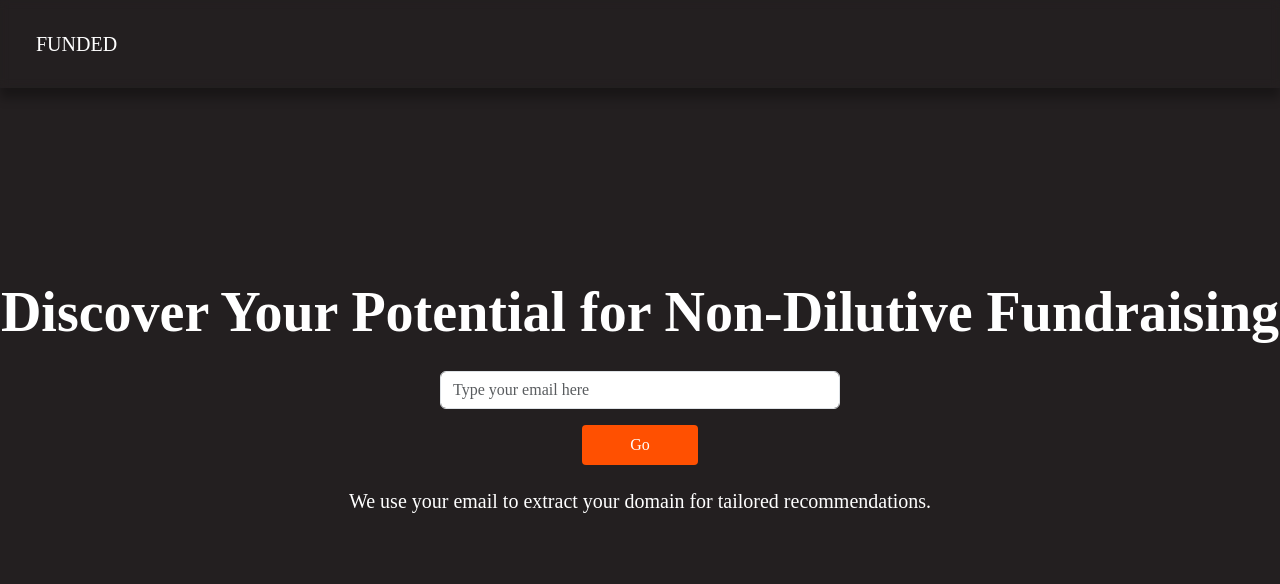
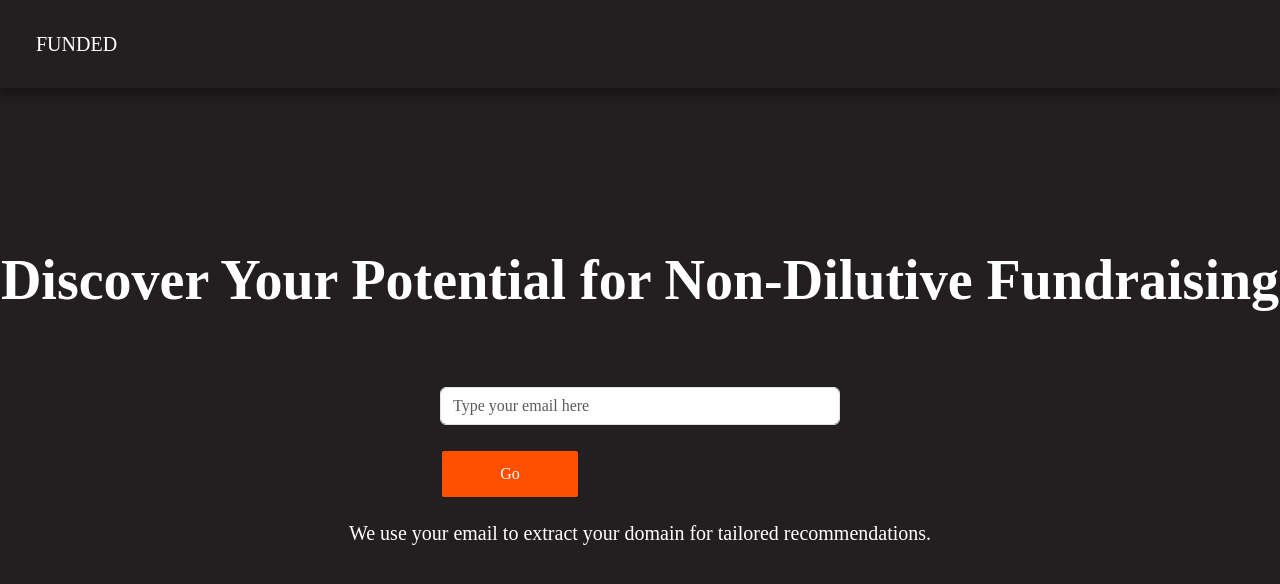
Before and after one commit to yaylymov/funded-app, a React (Vite) app in the folder funded-frontend/: page / in a window 1280 px wide. Shown: the top 584 px of the page. Built offline with nearby package versions, Linux system fonts and the light colour scheme.

Commit message:
Next update of the frontend

```diff
--- a/funded-frontend/package.json
+++ b/funded-frontend/package.json
@@ -17,6 +17,7 @@
     "react": "^18.3.1",
     "react-bootstrap": "^2.10.5",
     "react-dom": "^18.3.1",
+    "react-icons": "^5.3.0",
     "react-router-dom": "^6.27.0"
   },
   "devDependencies": {
--- a/funded-frontend/src/components/identify.jsx
+++ b/funded-frontend/src/components/identify.jsx
@@ -3,6 +3,8 @@ import axios from "axios";
 import {useNavigate} from "react-router-dom";
 import Dropdown from 'react-bootstrap/Dropdown';
 import DropdownButton from 'react-bootstrap/DropdownButton';
+import {FaSortAmountUp, FaUndo} from "react-icons/fa";
+
 
 function Identify() {
     const [data, setData] = useState([]);
@@ -44,6 +46,12 @@ function Identify() {
         }
     };
 
+    const handleResetSorting = () => {
+        setSortCriteria(null);
+        setSortOrder("asc");
+        setFilteredData(data);
+    };
+
     useEffect(() => {
         let sortedData = [...filteredData];
         if (sortCriteria) {
@@ -82,13 +90,16 @@ function Identify() {
 
             <div className="d-flex justify-content-between align-items-center mb-4">
                 <button className="btn btn-secondary mb-2" onClick={() => navigate(-1)}>Go Back</button>
-                <DropdownButton id="dropdown-basic-button" title="Sort" className="mb-2">
+                <DropdownButton id="dropdown-basic-button" title={<span><FaSortAmountUp/> Sort</span>}
+                                className="mb-2 cool-dropdown" variant="primary">
                     <Dropdown.Item onClick={() => handleSortChange("Grant Volume")}>Grant Volume</Dropdown.Item>
                     <Dropdown.Item onClick={() => handleSortChange("Funding Quota")}>Funding Quota</Dropdown.Item>
                     <Dropdown.Item onClick={() => handleSortChange("Approval Rate")}>Approval Rate</Dropdown.Item>
                     <Dropdown.Item onClick={() => handleSortChange("Time Required")}>Time Required</Dropdown.Item>
                     <Dropdown.Item onClick={() => handleSortChange("Benefit-Cost Score")}>Benefit-Cost
                         Score</Dropdown.Item>
+                    <Dropdown.Divider/>
+                    <Dropdown.Item onClick={handleResetSorting}><FaUndo/> Reset Sorting</Dropdown.Item>
                 </DropdownButton>
             </div>
 
--- a/funded-frontend/src/components/landing.jsx
+++ b/funded-frontend/src/components/landing.jsx
@@ -1,39 +1,73 @@
-import React, {useState} from "react";
+import React, {useState, useRef} from "react";
 import {useNavigate} from "react-router-dom";
 
 function Landing() {
     const [email, setEmail] = useState("");
     const navigate = useNavigate();
+    const [isValidEmail, setIsValidEmail] = useState(false);
+    const buttonRef = useRef(null);
+    const [showWarning, setShowWarning] = useState(false);
 
     const handleSubmit = (e) => {
         e.preventDefault();
-        if (email) {
+        if (isValidEmail) {
             navigate("/questionnaire");
+        } else {
+            setShowWarning(true);
+        }
+    };
+
+    // Email validation
+    const validateEmail = (email) => {
+        const re = /^[^\s@]+@[^\s@]+\.[^\s@]+$/;
+        return re.test(email.toLowerCase());
+    };
+
+    // Handle email update and validation
+    const handleEmailChange = (e) => {
+        const newEmail = e.target.value;
+        setEmail(newEmail);
+        setIsValidEmail(validateEmail(newEmail));
+        if (validateEmail(newEmail)) {
+            setShowWarning(false);
         }
     };
 
     return (
         <div className="d-flex flex-column align-items-center justify-content-center vh-100 text-white">
-            <h2 className="display-4 mb-6 font-bold text-center">Discover Your Potential for Non-Dilutive
-                Fundraising</h2>
-            <form onSubmit={handleSubmit} className="d-flex flex-column align-items-center w-100"
-                  style={{maxWidth: "400px"}}>
+            <h2 className="display-4 mb-6 font-bold text-center">
+                Discover Your Potential for Non-Dilutive Fundraising
+            </h2>
+            <form
+                onSubmit={handleSubmit}
+                className="d-flex flex-column align-items-center w-100 mt-5"
+                style={{maxWidth: "400px"}}
+            >
                 <input
                     type="email"
                     placeholder="Type your email here"
                     value={email}
-                    onChange={(e) => setEmail(e.target.value)}
-                    className="form-control mb-3"
+                    onChange={handleEmailChange}
+                    className="form-control mb-4"
                 />
+                <div className="relative w-full h-12">
                     <button
+                        ref={buttonRef}
                         type="submit"
                         className="button px-5 py-2"
                     >
                         Go
                     </button>
+                </div>
             </form>
-            <p className="mt-4 h5">We use your email to extract your domain for tailored
-                recommendations.</p>
+            <p className="mt-4 h5">
+                We use your email to extract your domain for tailored recommendations.
+            </p>
+            {showWarning && (
+                <p className="mt-4 h6">
+                    Please enter a valid email address to continue!
+                </p>
+            )}
         </div>
     );
 }
--- a/funded-frontend/src/index.css
+++ b/funded-frontend/src/index.css
@@ -22,7 +22,11 @@ body {
 }
 
 button {
-    border: none;
+    width: 140px;
+    height: 50px;
+    position: relative;
+    border: solid 2px #231f20;
+    overflow: hidden;
     padding: 10px 20px;
     cursor: pointer;
     font-size: 1rem;
```
Also changed, not shown: 1 other file (tests, documents, lock files or other folders). Lines whose indentation alone changed are shown as unchanged.
